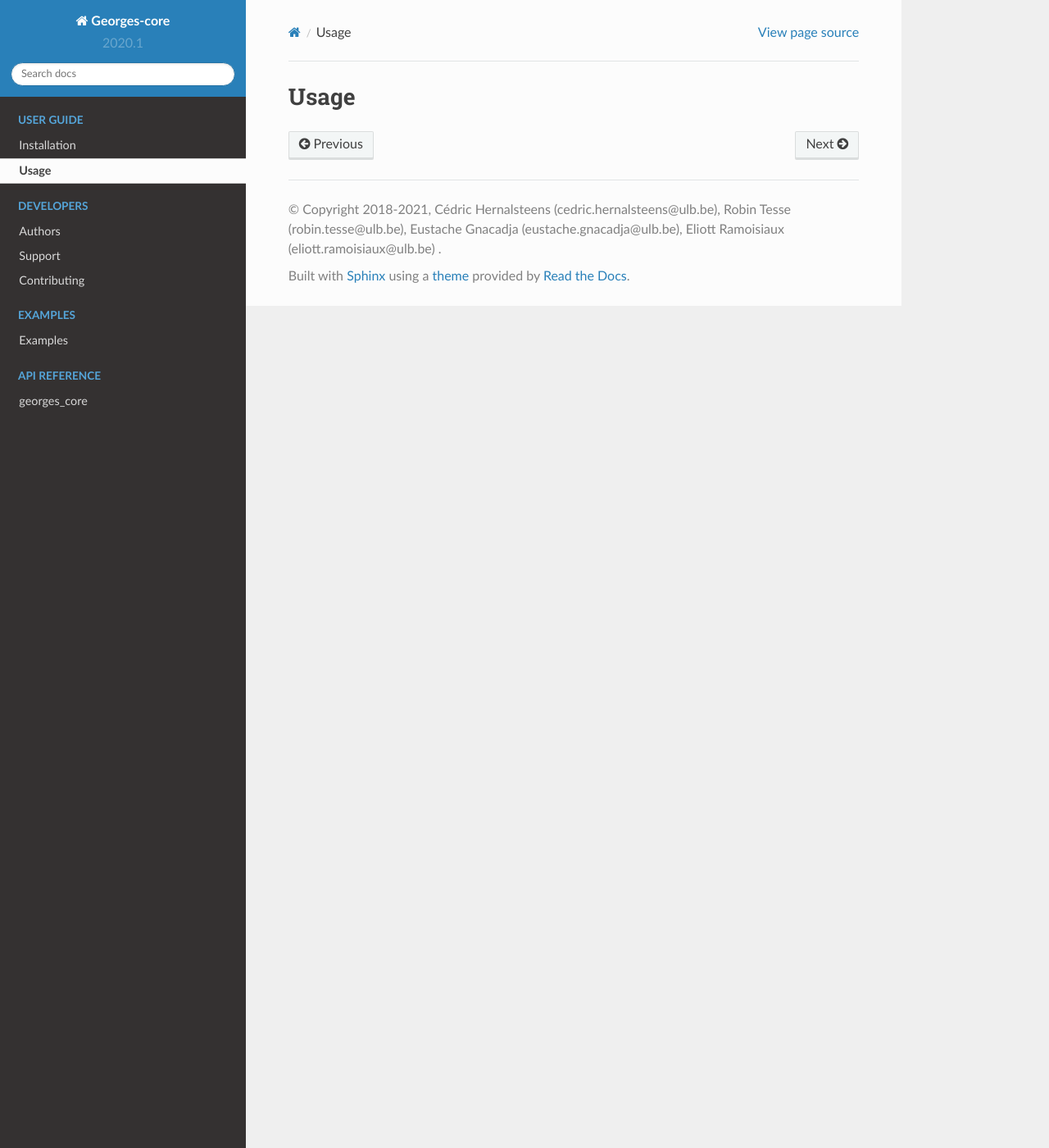
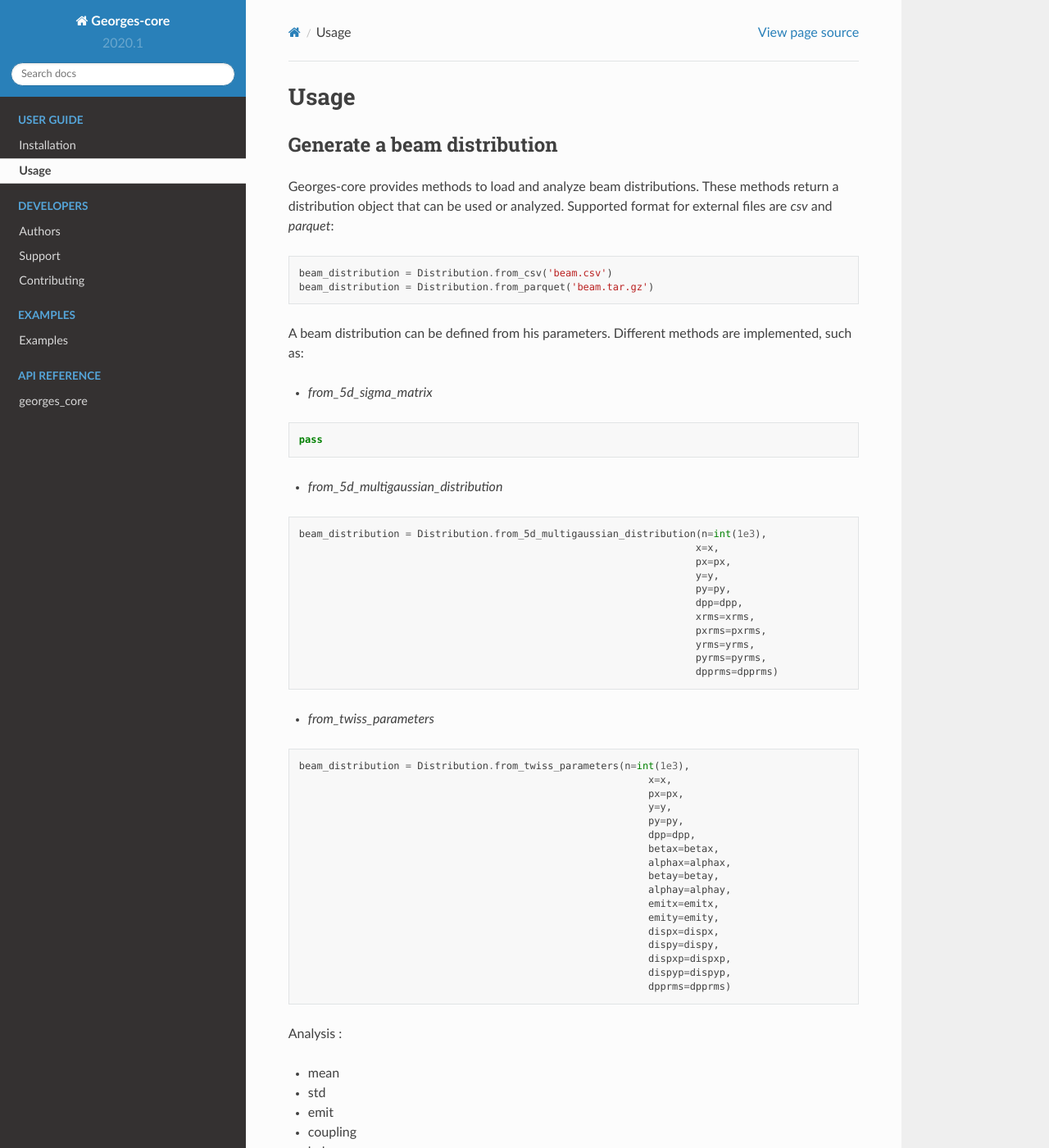
Before and after one commit to ULB-Metronu/georges-core, a Sphinx documentation site: the page built from docs/usage.rst, in a window 1280 px wide and 1400 px high. Shown: the whole window at 82% size. Built offline with Sphinx 7.4.7 and the Read the Docs theme 2.0.0, drawn with Linux system fonts in a browser that asks for light colours; pages that are not in the unit, such as notebooks, are missing from menus.

Commit message:
Add documentation and minor fix

```diff
--- a/docs/usage.rst
+++ b/docs/usage.rst
@@ -1,2 +1,64 @@
 Usage
 =====
+
+Generate a beam distribution
+****************************
+
+Georges-core provides methods to load and analyze beam distributions.
+These methods return a distribution object that can be used or analyzed.
+Supported format for external files are *csv* and *parquet*::
+
+    beam_distribution = Distribution.from_csv('beam.csv')
+    beam_distribution = Distribution.from_parquet('beam.tar.gz')
+
+A beam distribution can be defined from his parameters. Different methods are implemented, such as:
+
+* *from_5d_sigma_matrix*
+::
+
+    pass
+
+* *from_5d_multigaussian_distribution*
+::
+
+     beam_distribution = Distribution.from_5d_multigaussian_distribution(n=int(1e3),
+                                                                        x=x,
+                                                                        px=px,
+                                                                        y=y,
+                                                                        py=py,
+                                                                        dpp=dpp,
+                                                                        xrms=xrms,
+                                                                        pxrms=pxrms,
+                                                                        yrms=yrms,
+                                                                        pyrms=pyrms,
+                                                                        dpprms=dpprms)
+
+* *from_twiss_parameters*
+::
+
+    beam_distribution = Distribution.from_twiss_parameters(n=int(1e3),
+                                                               x=x,
+                                                               px=px,
+                                                               y=y,
+                                                               py=py,
+                                                               dpp=dpp,
+                                                               betax=betax,
+                                                               alphax=alphax,
+                                                               betay=betay,
+                                                               alphay=alphay,
+                                                               emitx=emitx,
+                                                               emity=emity,
+                                                               dispx=dispx,
+                                                               dispy=dispy,
+                                                               dispxp=dispxp,
+                                                               dispyp=dispyp,
+                                                               dpprms=dpprms)
+
+
+Analysis :
+
+* mean
+* std
+* emit
+* coupling
+* halo
```
